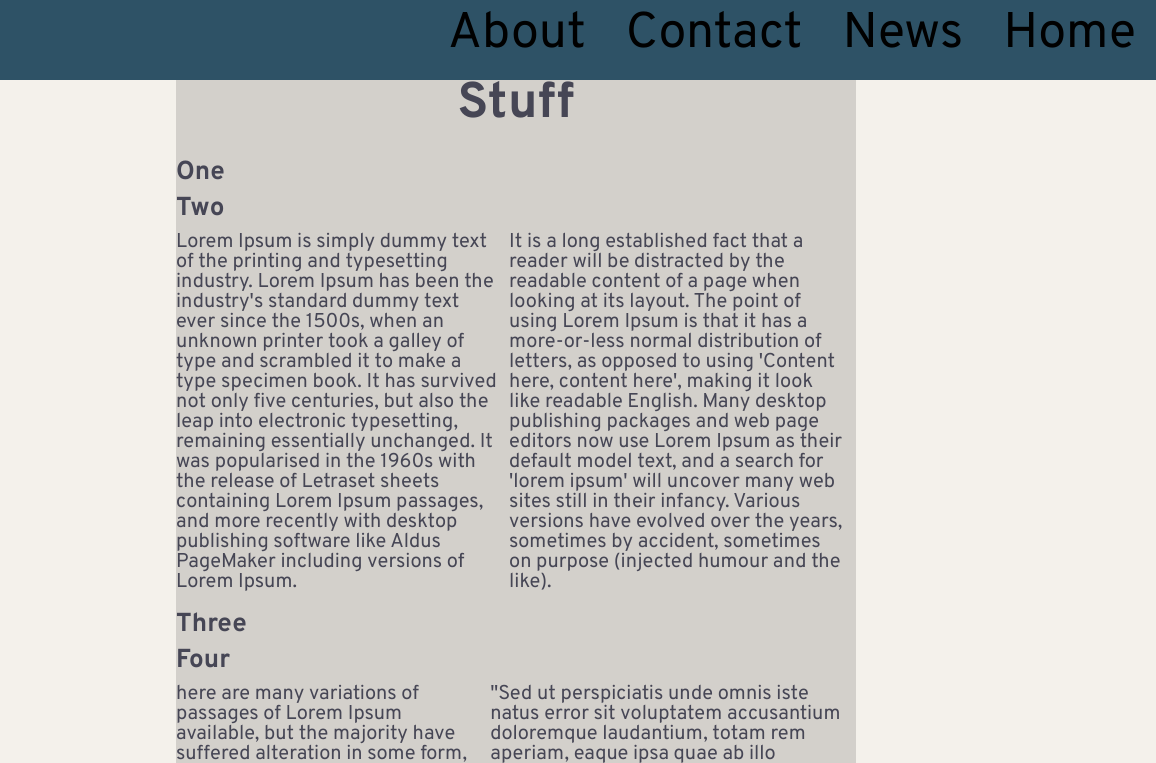
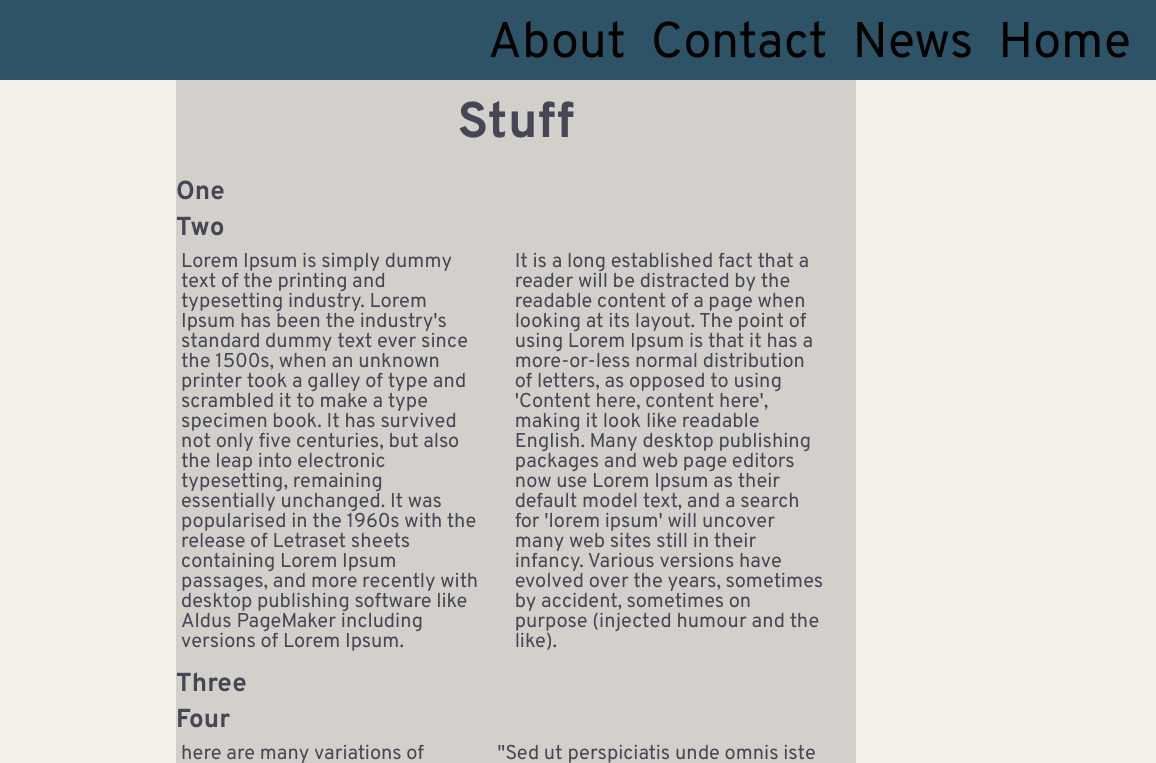
Before and after one commit to RobertNeuzil/htmlfiles, a plain HTML site: page pages/index.html in a window 1280 px wide. Shown: the top 763 px of the page, 124-1280 px from the left. Drawn offline with Linux system fonts and the light colour scheme; files whose address does not match are found by name.

Commit message:
more html

```diff
--- a/pages/style.css
+++ b/pages/style.css
@@ -119,7 +119,7 @@ body{
 .headerwrapper li{
 	display: inline;
 	float: right;
-	margin-top: 10px;
+	margin-top: 20px;
 
 }
 
@@ -134,8 +134,9 @@ body{
 	text-decoration: none;
 	font-size: 50px;
 	font-weight: 900px;
-	margin: 20px;
+
 	color: #000000;
+	margin-right: 25px;
 
 
 }
@@ -158,11 +159,10 @@ body{
 
 .row {
     display: flex;
+
 }
 
-.column {
-    flex: 50%;
-}
+
 
 
 .contentwrapper h2{
@@ -170,6 +170,7 @@ body{
 	margin-bottom: 30px;
 	color: #464655;
 	text-align: center;
+	padding-top: 20px;
 
 
 }
@@ -179,7 +180,8 @@ body{
 	margin-bottom: 10px;
 	color: #464655;
 	display: inline-flex;
-	margin-right: 310px;
+	margin-right: 320px;
+
 
 }
 
@@ -188,8 +190,8 @@ body{
 	font-size: 20px;
 	margin-bottom: 20px;
 	color: #464655;
-	margin-right: 10px;
-
+	padding-right: 30px;
+	margin-left: 5px;
 }
 
 .footerwrapper{
```
Also changed, not shown: pages/index.html (+5 -2 lines).
